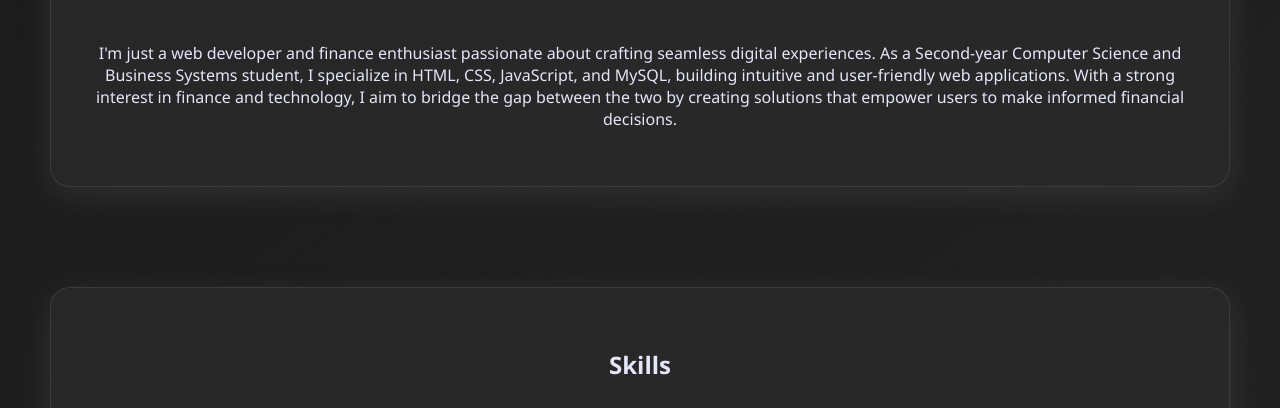
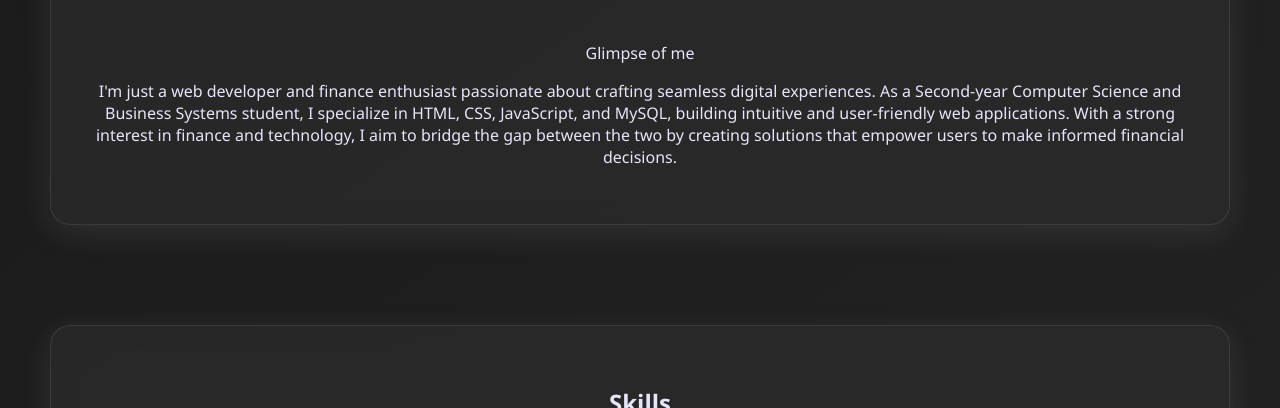
Before and after one commit to star-lad/Personal-Portfolio, a plain HTML site: page index.html in a window 1280 px wide. Shown: the part 383-791 px from the top of the page. Drawn offline with Linux system fonts and the light colour scheme.

Commit message:
index.html

```diff
--- a/index.html
+++ b/index.html
@@ -26,6 +26,7 @@
           <img src="portfolio-images/pfp.jpeg" alt="Profile Picture" class="profile-img">
           <h2 class="typing-text"> AJAY ARIVALAGAN ! </h2>
           <br>
+          <p>Glimpse of me</p>
           <p>I'm just a web developer and finance enthusiast passionate about crafting seamless digital experiences. As a Second-year Computer Science and Business Systems student,
               I specialize in HTML, CSS, JavaScript, and MySQL, building intuitive and user-friendly web applications. With a strong interest in finance and technology,
               I aim to bridge the gap between the two by creating solutions that empower users to make informed financial decisions.</p>
```
